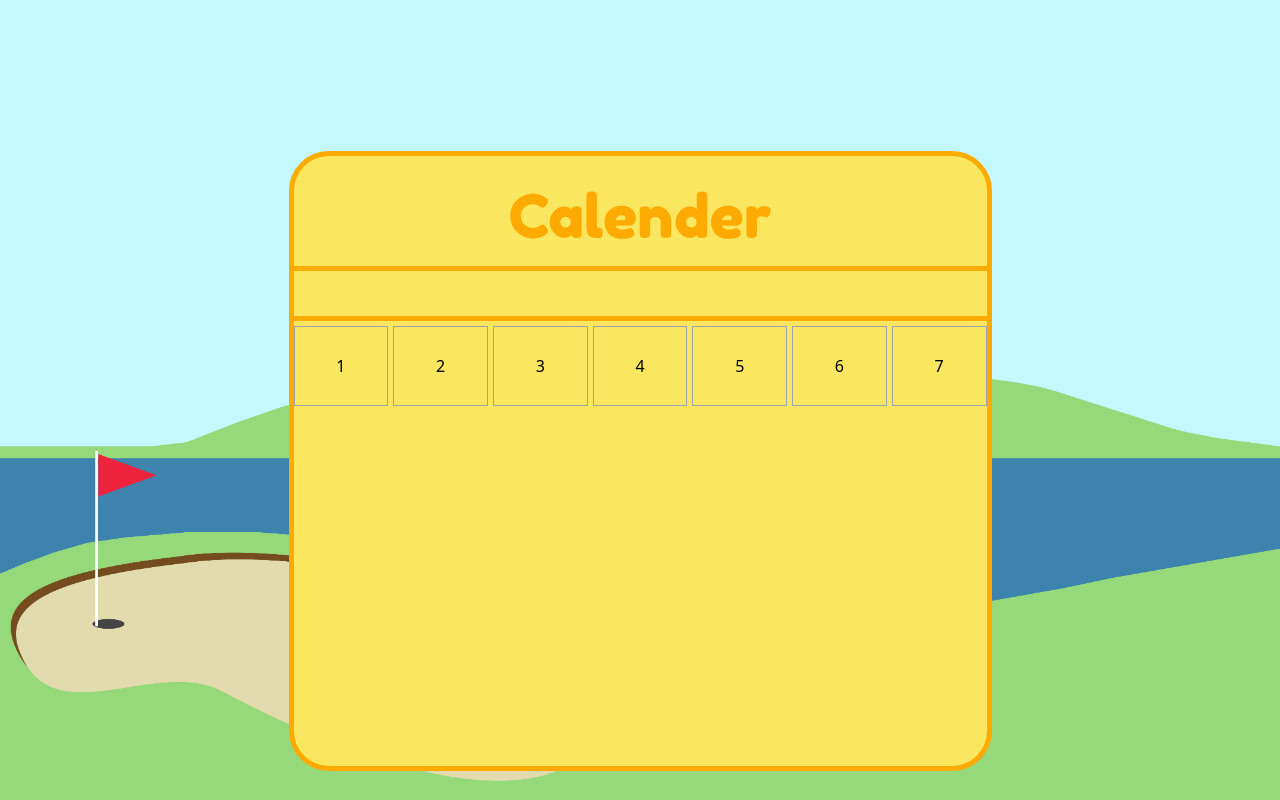
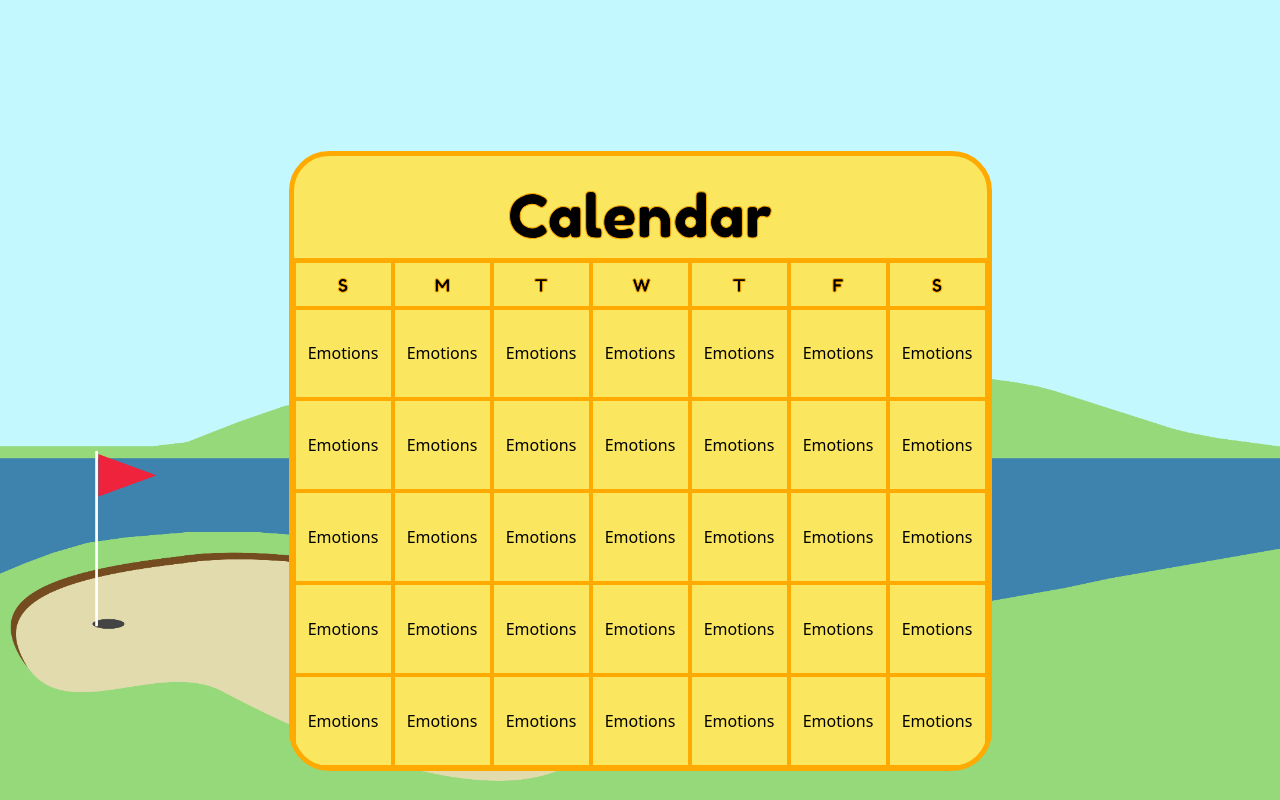
Before and after one commit to ChrisTuck04/OnPAR, a React (Vite) app in the folder frontend/onpar/: page /calendar in a window 1280 px wide. Built offline with nearby package versions, Linux system fonts and the light colour scheme.

Commit message:
Merge branch 'main' of https://github.com/ChrisTuck04/OnPAR
this merge was for my local repo

```diff
--- /dev/null
+++ b/frontend/onpar/src/components/CalendarComponents/CalendarCell.tsx
@@ -0,0 +1,14 @@
+
+interface Props {
+    dayNum: number
+}
+
+const CalendarCell = ({dayNum} : Props) => {
+  return (
+    <div key={dayNum} className="border-[2px] border-onparOrange py-8">
+      Emotions
+    </div>
+  )
+}
+
+export default CalendarCell
--- /dev/null
+++ b/frontend/onpar/src/components/CalendarComponents/CalendarGrid.tsx
@@ -0,0 +1,14 @@
+import CalendarCell from "./CalendarCell"
+
+
+const CalendarGrid = () => {
+  return (
+    <div className="relative grid grid-cols-7 justify-center text-center text-black text-fredoka top-[103px] rounded-b-[28px] overflow-hidden">
+        {[...Array(35)].map((_,index) => (
+            <CalendarCell dayNum={index}/>
+        ))}
+    </div>
+  )
+}
+
+export default CalendarGrid
--- a/frontend/onpar/src/components/CalendarComponents/CalendarHeading.tsx
+++ b/frontend/onpar/src/components/CalendarComponents/CalendarHeading.tsx
@@ -1,23 +1,27 @@
 
 const CalendarHeading = () => {
+
+  const daysOfWeek = ['S','M','T','W','T','F','S']
+
   return (
     <div>
         <div className="absolute top-[15px] left-1/2 transform -translate-x-1/2">
-            <span className="font-fredoka text-[60px] text-onparOrange">Calender</span>
+            <span className="font-fredoka text-[60px] text-black" style={{WebkitTextStroke:"1px #FFAA00"}}>Calendar</span>
         </div>
 
         <div>
-            <hr className="absolute w-full border-t-[5px] border-onparOrange top-[110px]"/>
-            <hr className="absolute w-full border-t-[5px] border-onparOrange top-[160px]"/>
+            <hr className="absolute w-full border-t-[4px] border-onparOrange top-[102px]"/>
+            <hr className="absolute w-full border-t-[4px] border-onparOrange top-[150px]"/>
         </div>
 
-        <div className="absolute w-full grid grid-cols-7 gap-[5px] border-onparOrange top-[170px]">
-            {[...Array(7)].map((_, i) => (
-    <div key={i} className="border border-gray-400 h-20 flex items-center justify-center">
-      {i + 1}
-    </div>
-  ))}
-        </div>
+         <div className="relative grid grid-cols-7 text-center font-fredoka text-lg text-black top-[105px] " style={{WebkitTextStroke:"1px #FFAA00"}}>
+        {daysOfWeek.map((day, index) => (
+          <div key={index} className="border-[2px] border-onparOrange py-2 px-[40px]">
+            {day}
+          </div>
+        ))}
+      </div>
+
     </div>
   )
 }
--- a/frontend/onpar/src/components/CalendarComponents/WholeCalendar.tsx
+++ b/frontend/onpar/src/components/CalendarComponents/WholeCalendar.tsx
@@ -1,12 +1,21 @@
 import CalendarHeading from "./CalendarHeading"
+import CalendarGrid from "./CalendarGrid"
 
 const WholeCalendar = () => {
   return (
     <div
     className="relative border-[5px] border-onparOrange bg-onparLightYellow w-[703px] h-[620px] rounded-[40px] top-[15px]" >
+
       <div>
         <CalendarHeading/>
       </div>
+
+      <div>
+        <CalendarGrid/>
+      </div>
+
+
+
     </div>
   )
 }
```
Also changed, not shown: frontend/onpar/public/assets/Calendar.png (added), frontend/onpar/public/assets/calendar2.jpg (added).
